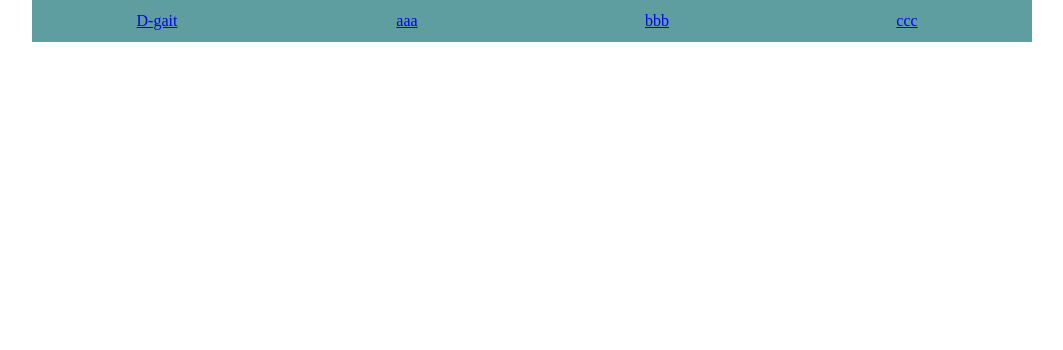
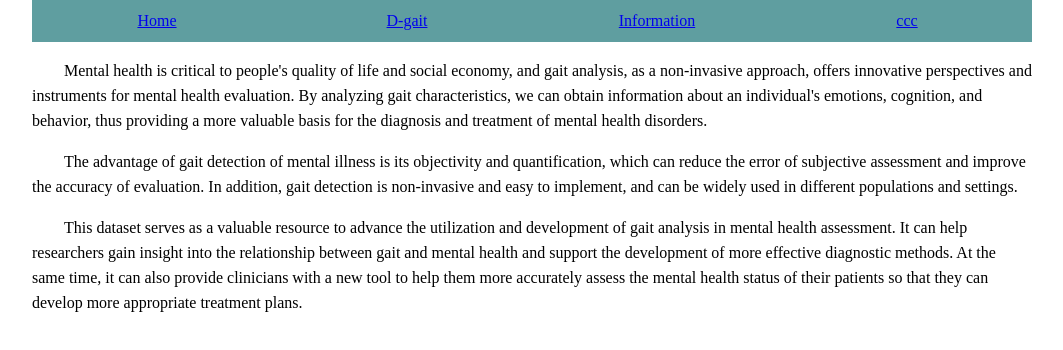
Before and after one commit to Lxt1563/Lxt1563.github.io, a plain HTML site: page index.html in a window 1280 px wide. Shown: the part 56-406 px from the top of the page, without its empty margins (108-1171 px from the left). Drawn offline with Linux system fonts and the light colour scheme.

Commit message:
Update index.html

```diff
--- a/index.html
+++ b/index.html
@@ -19,10 +19,15 @@
         <![endif]-->
         <div class="header">Gait Database</div>
         <div class="menu">
+            <div class="item"><a href="./index.html">Home</a></div>
             <div class="item"><a href="./dgait.html">D-gait</a></div>
-            <div class="item"><a href="./dgait.html">aaa</a></div>
-            <div class="item"><a href="./dgait.html">bbb</a></div>
+            <div class="item"><a href="./information.html">Information</a></div>
             <div class="item"><a href="./dgait.html">ccc</a></div>
+        </div>
+        <div class="home">
+            <p>Mental health is critical to people's quality of life and social economy, and gait analysis, as a non-invasive approach, offers innovative perspectives and instruments for mental health evaluation. By analyzing gait characteristics, we can obtain information about an individual's emotions, cognition, and behavior, thus providing a more valuable basis for the diagnosis and treatment of mental health disorders.</p>
+            <p>The advantage of gait detection of mental illness is its objectivity and quantification, which can reduce the error of subjective assessment and improve the accuracy of evaluation. In addition, gait detection is non-invasive and easy to implement, and can be widely used in different populations and settings.</p>
+            <p>This dataset serves as a valuable resource to advance the utilization and development of gait analysis in mental health assessment. It can help researchers gain insight into the relationship between gait and mental health and support the development of more effective diagnostic methods. At the same time, it can also provide clinicians with a new tool to help them more accurately assess the mental health status of their patients so that they can develop more appropriate treatment plans.</p>
         </div>
         <script src="" async defer></script>
         <style>
@@ -31,7 +36,10 @@
                 line-height: 25px;
                 /* font-family: "Times New Roman", Times, serif; */
             }
-
+            .home{
+                width:1000px;
+                margin: 0 auto;
+            }
             .header{
                 text-align: center;
                 width:1000px;
@@ -63,7 +71,7 @@
             .item:hover{
                 background-color: rgb(72, 255, 0);
             }
-
+            p {text-indent:2em;}
         </style>
     </body>
 </html>
```
